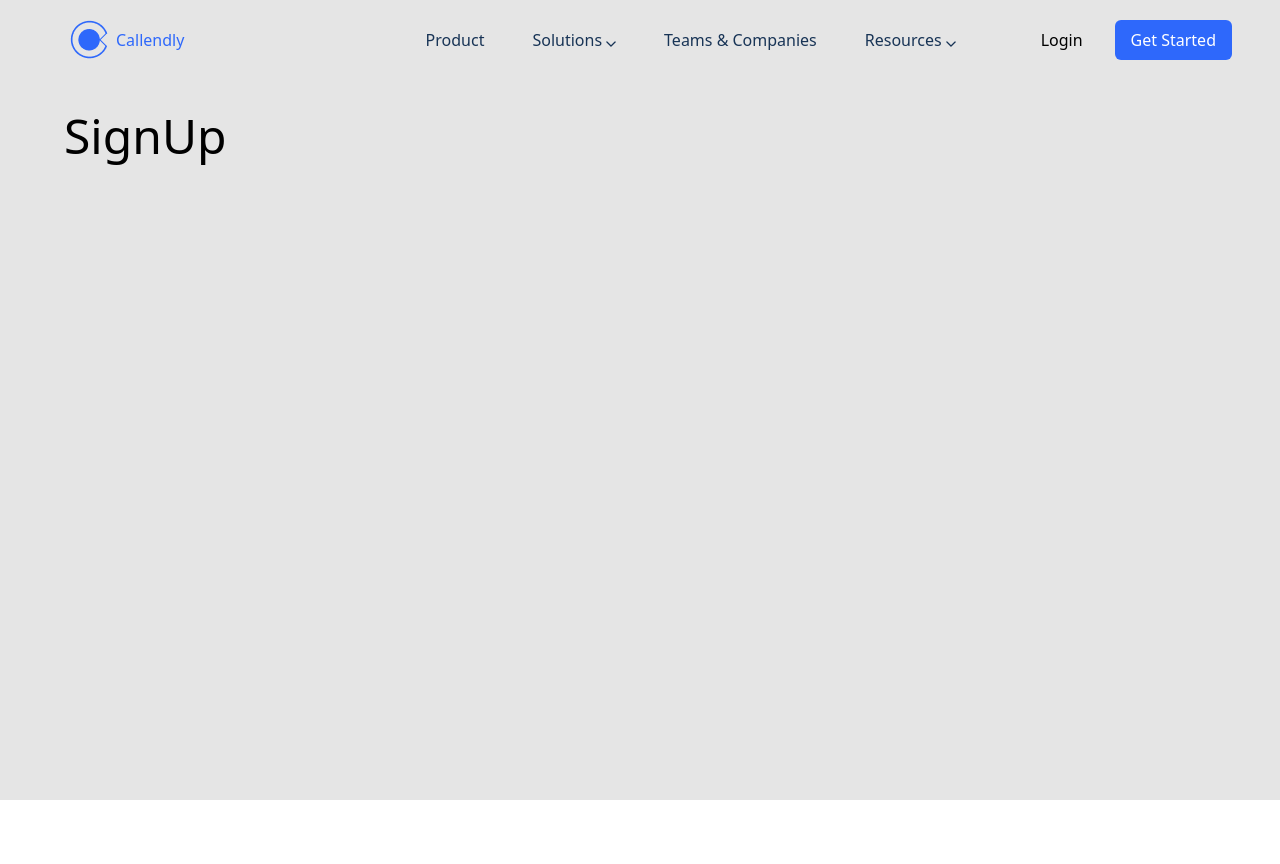
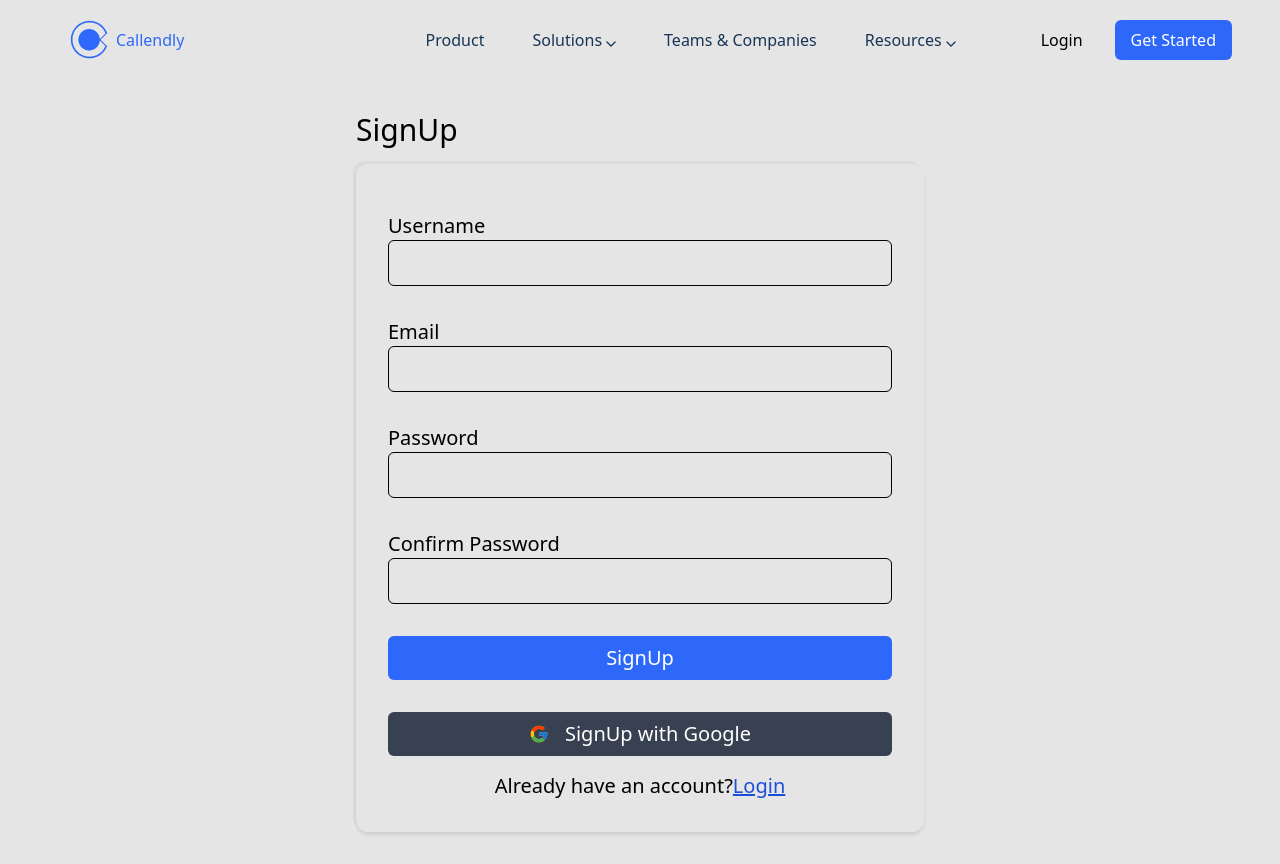
Before and after one commit to Dannydramo/Callendly, a React (Vite) app: page /signup in a window 1280 px wide. Before the commit the page ends 800 px from the top, so only its background shows below. Built offline with nearby package versions, Linux system fonts and the light colour scheme; the HTML template or start-up script is replaced by a standard one.

Commit message:
Installed Firebase

```diff
--- a/package.json
+++ b/package.json
@@ -9,8 +9,10 @@
     "preview": "vite preview"
   },
   "dependencies": {
+    "firebase": "^9.18.0",
     "react": "^18.2.0",
     "react-dom": "^18.2.0",
+    "react-icons": "^4.8.0",
     "react-router-dom": "^6.9.0"
   },
   "devDependencies": {
--- a/src/App.jsx
+++ b/src/App.jsx
@@ -5,6 +5,7 @@ import Navbar from "./components/Navbar";
 import Home from "./pages/Home";
 import Login from "./pages/Login";
 import Signup from "./pages/Signup";
+import { AuthProvider } from "./context/AuthContext";
 
 
 function App() {
@@ -13,6 +14,8 @@ function App() {
 
   return (
     <Fragment>
+
+      <AuthProvider>
       <div className="min-h-screen absolute top-0 bg-[#E5E5E5] w-full overflow-x-hidden">
         <Navbar />
        <div>
@@ -22,7 +25,9 @@ function App() {
         <Route path="/login"  element={<Login />} />
        </Routes>
        </div>
+
       </div>
+      </AuthProvider>
     </Fragment>
   );
 }
--- /dev/null
+++ b/src/context/AuthContext.jsx
@@ -0,0 +1,16 @@
+import { createContext } from "react";
+
+
+const AuthContext = createContext()
+
+
+export const AuthProvider = ({children}) =>{
+
+    const someValue = 'Hello, world!';
+
+ return(
+    <AuthContext.Provider value={{ someValue }}>
+    {children}
+</AuthContext.Provider>
+ );
+}
--- /dev/null
+++ b/src/firebase.js
@@ -0,0 +1,16 @@
+
+import { initializeApp } from "firebase/app";
+import { getAuth } from "firebase/auth";
+
+const firebaseConfig = {
+  apiKey: "AIzaSyCQTR5SxVQVtIvLoiYUtQqFf6aQX66KsGc",
+  authDomain: "callendly-auth.firebaseapp.com",
+  projectId: "callendly-auth",
+  storageBucket: "callendly-auth.appspot.com",
+  messagingSenderId: "99842417981",
+  appId: "1:99842417981:web:71e68620cfff82b48ad154"
+};
+
+
+const app = initializeApp(firebaseConfig);
+export const auth = getAuth(app);
--- a/src/index.css
+++ b/src/index.css
@@ -13,6 +13,9 @@ body{
 .borderCol{
     border: 1px solid #2E68FB;
 }
+.borderCols{
+    border: 1px solid black;
+}
 
 .scroll_bar::-webkit-scrollbar{
     width: 0;
--- a/src/pages/Login.jsx
+++ b/src/pages/Login.jsx
@@ -1,14 +1,66 @@
-import React, { Fragment } from 'react'
-
+import React, { Fragment, useRef } from "react";
+import { Link } from "react-router-dom";
+import { FcGoogle } from "react-icons/fc";
 
 const Login = () => {
+  const emailRef = useRef();
+  const passwordRef = useRef();
+
+  const handleSubmit = (e) => {
+    e.preventDefault();
+    const emailInput = emailRef.current.value;
+    const passwordInput = passwordRef.current.value;
+    console.log(emailInput, passwordInput);
+  };
+
   return (
-<Fragment>
-            <div className="flex flex-col lg:flex-row justify-between items-center w-[95%] md:w-[90%] mx-auto mt-20 sm:mt-28">
-              <h1 className="text-5xl">LogIn</h1>
+    <Fragment>
+      <div className="max-w-[600px] mx-auto mt-20 sm:mt-24 p-4">
+        <h1 className="text-3xl">Login</h1>
+        <form onSubmit={handleSubmit}>
+          <div className="rounded-xl box p-8 my-4 flex flex-col text-md sm:text-xl">
+            <div className="my-4">
+              <label htmlFor="Email">Email</label>
+              <input
+                type="email"
+                className="bg-transparent outline-none borderCols w-full p-2 rounded-md"
+                ref={emailRef}
+              />
             </div>
-   </Fragment>
-  )
-}
 
-export default Login
+            <div className="my-4">
+              <label htmlFor="Password">Password</label>
+              <input
+                type="password"
+                className="bg-transparent outline-none borderCols w-full p-2 rounded-md"
+                ref={passwordRef}
+              />
+            </div>
+
+            <button
+              type="submit"
+              className="bg-lightBlue text-white px-4 py-2 rounded-md my-4"
+            >
+              Login
+            </button>
+
+            <div className="grid">
+              <button className="flex items-center w-full text-center justify-center my-4 space-x-4 bg-gray-700 py-2 rounded-md text-white">
+                <FcGoogle /> <span>Login with Google </span>{" "}
+              </button>
+            </div>
+
+            <div className="flex justify-center">
+              <p>Don't have an account?</p>
+              <Link to="/signup" className="underline text-blue-700">
+                Signup
+              </Link>
+            </div>
+          </div>
+        </form>
+      </div>
+    </Fragment>
+  );
+};
+
+export default Login;
--- a/src/pages/Signup.jsx
+++ b/src/pages/Signup.jsx
@@ -1,15 +1,123 @@
-
-import { Fragment } from "react";
-
+import { Fragment, useRef, useState } from "react";
+import { Link, useNavigate } from "react-router-dom";
+import { FcGoogle } from "react-icons/fc";
 
 const Signup = () => {
+  const emailRef = useRef();
+  const userRef = useRef();
+  const passwordRef = useRef();
+  const confirmPasswordRef = useRef();
+  const navigate = useNavigate()
+
+  const [errMessage, setErrMessage] = useState("");
+
+  // Handle Signup submit function
+  const handleSubmit = (e) => {
+    e.preventDefault();
+
+    const userInput = userRef.current.value;
+    const emailInput = emailRef.current.value;
+    const passwordInput = passwordRef.current.value;
+    const confirmPasswordInput = confirmPasswordRef.current.value;
+
+    //Check if Input has values
+
+    if (
+      userInput.trim() === "" ||
+      emailInput.trim() === "" ||
+      passwordInput.trim() === "" ||
+      confirmPasswordInput.trim() === ""
+    ) {
+      setErrMessage("Please Enter All Required Field");
+      setTimeout(() => {
+        setErrMessage("");
+      }, 3000);
+    } else if (passwordInput.length < 8) {
+      // check if password input has upto 8 characters
+      setErrMessage("Please password must contain upto 8 char");
+      setTimeout(() => {
+        setErrMessage("");
+      }, 3000);
+    } else if (passwordInput !== confirmPasswordInput) {
+      // Check if password and confirm password  value matches
+      setErrMessage("Please password must be the same");
+      setTimeout(() => {
+        setErrMessage("");
+      }, 3000);
+    } else {
+      console.log(userInput, passwordInput, emailInput, confirmPasswordInput);
+      navigate('/')
+    }
+  };
+
   return (
-   <Fragment>
-            <div className="flex flex-col lg:flex-row justify-between items-center w-[95%] md:w-[90%] mx-auto mt-20 sm:mt-28">
-              <h1 className="text-5xl">SignUp</h1>
+    <Fragment>
+      <div className="max-w-[600px] mx-auto mt-20 sm:mt-24 p-4">
+        <h1 className="text-3xl">SignUp</h1>
+        <form onSubmit={handleSubmit}>
+          <div className="rounded-xl box p-8 my-4 flex flex-col text-md sm:text-xl">
+            <p className="text-red-600">{errMessage}</p>
+
+            <div className="my-4">
+              <label htmlFor="Username">Username</label>
+              <input
+                type="text"
+                className="bg-transparent outline-none borderCols w-full p-2 rounded-md"
+                ref={userRef}
+              />
             </div>
-   </Fragment>
-  )
-}
 
-export default Signup
+            <div className="my-4">
+              <label htmlFor="Email">Email</label>
+              <input
+                type="email"
+                className="bg-transparent outline-none borderCols w-full p-2 rounded-md"
+                ref={emailRef}
+              />
+            </div>
+
+            <div className="my-4">
+              <label htmlFor="Password">Password</label>
+              <input
+                type="password"
+                className="bg-transparent outline-none borderCols w-full p-2 rounded-md"
+                ref={passwordRef}
+              />
+            </div>
+
+            <div className="my-4">
+              <label htmlFor="Password">Confirm Password</label>
+              <input
+                type="password"
+                className="bg-transparent outline-none borderCols w-full p-2 rounded-md"
+                ref={confirmPasswordRef}
+              />
+            </div>
+
+            <button
+              type="submit"
+              className="bg-lightBlue text-white px-4 py-2 rounded-md my-4"
+            >
+              SignUp
+            </button>
+
+            <div className="grid">
+              <button className="flex items-center w-full text-center justify-center my-4 space-x-4 bg-gray-700 py-2 rounded-md text-white">
+                <FcGoogle /> <span>SignUp with Google </span>{" "}
+              </button>
+            </div>
+
+            <div className="flex justify-center">
+              <p>Already have an account?</p>
+              <Link to="/login" className="underline text-blue-700">
+                Login
+              </Link>
+            </div>
+          </div>
+        </form>
+      </div>
+    </Fragment>
+  );
+};
+
+export default Signup;
```
Also changed, not shown: 1 other file (tests, documents, lock files or other folders).
